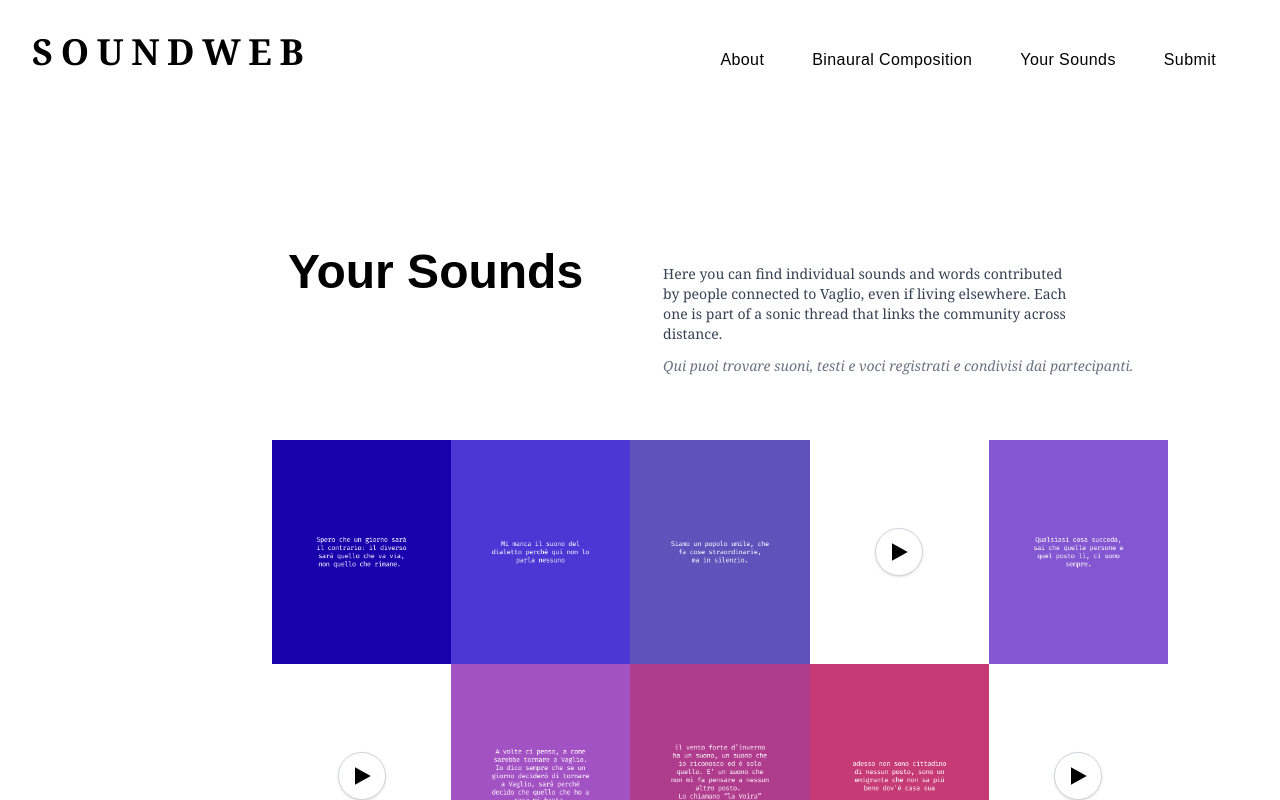
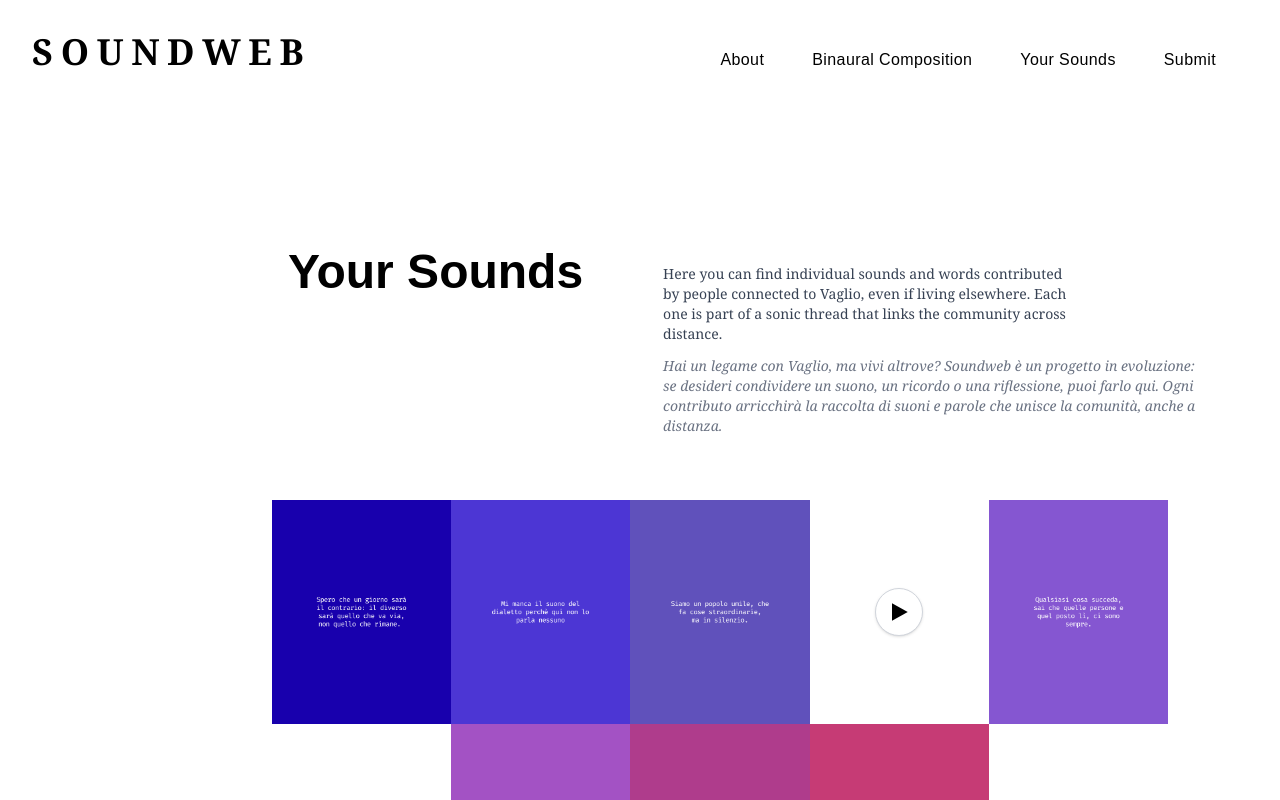
Before and after one commit to alexcode15/soundweb, a Next.js app: page /your-sounds in a window 1280 px wide. Shown: the top 800 px of the page. Built offline with nearby package versions, Linux system fonts and the light colour scheme.

Commit message:
Update Italian invitation text in Your Sounds page

```diff
--- a/src/app/your-sounds/page.tsx
+++ b/src/app/your-sounds/page.tsx
@@ -66,7 +66,7 @@ export default function YourSounds() {
       Here you can find individual sounds and words contributed by people connected to Vaglio, even if living elsewhere. Each one is part of a sonic thread that links the community across distance.
     </p>
     <p className="text-gray-500 font-serif italic">
-      Qui puoi trovare suoni, testi e voci registrati e condivisi dai partecipanti.
+  Hai un legame con Vaglio, ma vivi altrove? Soundweb è un progetto in evoluzione: se desideri condividere un suono, un ricordo o una riflessione, puoi farlo qui. Ogni contributo arricchirà la raccolta di suoni e parole che unisce la comunità, anche a distanza.
     </p>
   </div>
   {/* Mobile title and text, centered and aligned */}
```
